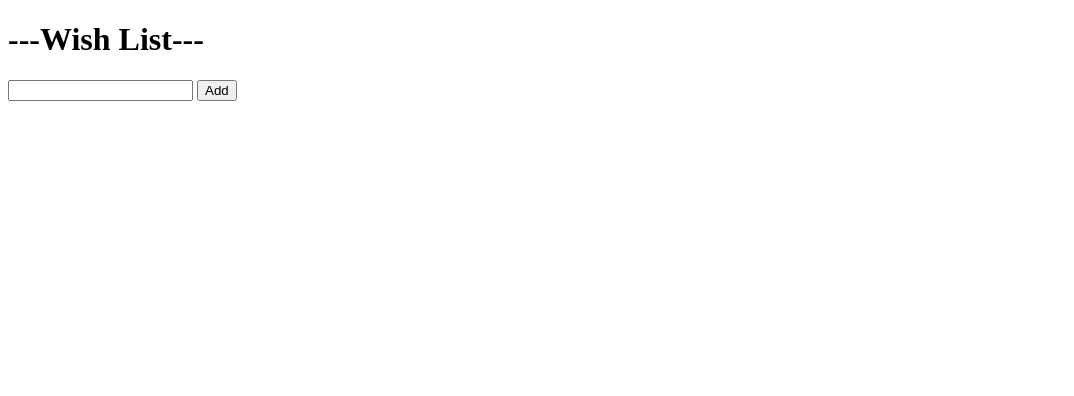
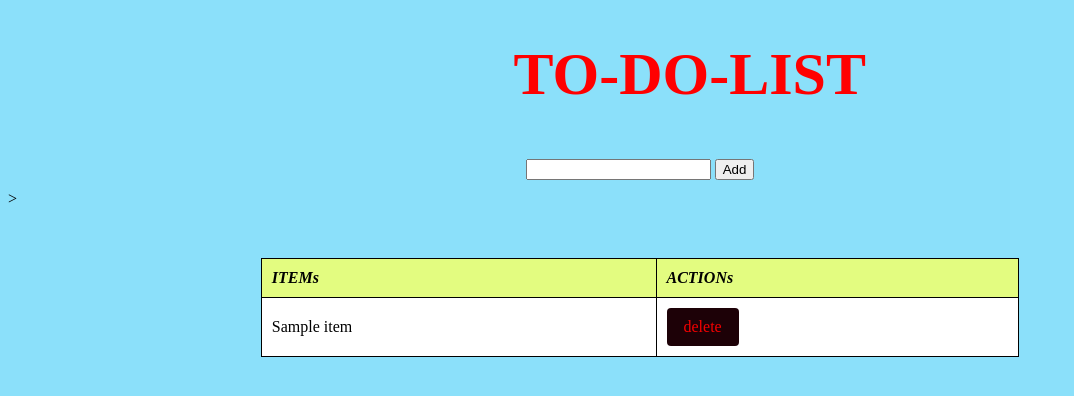
Before and after one commit to VinayakDev347/To-Do-List, a Flask app: template templates/index.html in a window 1280 px wide. Shown: the top 396 px of the page, without its empty margins (0-1074 px from the left). Run offline with Flask 3, Linux system fonts and the light colour scheme; the template is opened without the code that fills it: most values are stand-ins (such as "Sample title", 1, 10 or a date in 2020).

Commit message:
added functionality and styles

```diff
--- a/app.py
+++ b/app.py
@@ -1,12 +1,36 @@
-from flask import Flask,render_template
+from flask import Flask,render_template,request,redirect,url_for
 
 app = Flask(__name__)
+wishlist = []
 
-@app.route("/")
-def hello_world():
-    return render_template('index.html')
+def list_append(item):
+    global wishlist
+    wishlist.append(item)
+
+def list_delete(item):
+    global wishlist
+    wishlist.remove(item)
+
+@app.route("/",methods = ['GET' , 'POST'])
+def create_to_do():
+    global wishlist
+    if request.method == 'POST':
+        item_added = request.form['item']
+        print("added value",item_added)
+        if item_added != '':
+            list_append(item_added)
+    return render_template('index.html',wishlist=wishlist)
+
+
+
+@app.route("/delete/<item>")
+def delete_item(item):
+    list_delete(item)
+    return redirect(url_for('create_to_do'))
+
 
 app.run(debug=True)
 
 
-# if __name__ =
+# if __name__ = '__main__'
+    # app.run(debug=True)
--- /dev/null
+++ b/static/style.css
@@ -0,0 +1,74 @@
+body{
+    background-color: rgb(139, 224, 250);
+}
+
+table
+{
+    width:60%;
+    margin:50px auto;
+
+}
+table,td,th
+{
+    background-color: #e3fc80;
+    border: solid 1px black;
+    border-collapse: collapse;
+}
+#head{
+    color: red;
+}
+
+td,th{
+padding:10px;
+}
+th{
+    font-style: italic;
+    text-align:left;
+}
+h1{
+color:  #ff1493;
+font-size:60px;
+width:50%;
+margin-left:40%;
+margin-right:50%;
+
+}
+
+#list{
+background-color: rgb(255, 255, 255);
+}
+#list1{
+    background-color: rgb(255, 255, 255);
+    align-items: center;
+}
+.btn{/*button class for making buttons change any of these settings as needed*/
+    display: inline-block;
+    padding: .375rem 1rem;
+    font-size: 1rem;
+    font-weight: 400;
+    line-height: 1.5;
+    text-align: center;
+    white-space: nowrap;
+    vertical-align: middle;
+    border: 1px solid transparent;
+    border-radius: .25rem;
+    background-color:#1d0107;
+    color:rgb(245, 0, 0);
+    text-decoration: none;
+/*most of this is excess, really the main things you probably want are background color, border radius, cursor, text center, and to set the font size.*/
+}
+
+#top-div
+{
+width:50%;
+text-align:center;
+margin:auto;
+padding: 10px;
+}
+#empty_id{
+color: #ff69b4;
+margin: auto;
+width: 50%;
+text-align:center;
+padding: 10px;
+}
--- a/templates/index.html
+++ b/templates/index.html
@@ -4,15 +4,36 @@
     <meta charset="UTF-8">
     <meta name="viewport" content="width=device-width, initial-scale=1.0">
     <title>Document</title>
+    <link rel="stylesheet" href="{{url_for('static', filename = 'style.css')}}">
 </head>
 <body>
-    <h1>---Wish List---</h1>
+    <h1 id="head">TO-DO-LIST</h1>
 
-    <div>
+    <div id="top-div">
         <form action="/" method="post">
             <input type="text" id="item" name="item">
             <input type="submit" value="Add" name="addButton">
+
         </form>
+    </div>
+            {% if wishlist|length < 1 %}
+            <h4 id="empty_id">Add Your To-DO-List</h4>
+            {% else %}
+            <table>
+                <tr>
+                    <th>ITEMs</th>
+                    <th>ACTIONs</th>
+                </tr>
+                {% for item in wishlist%}
+
+                <tr>
+                    <td id="list">{{item}}</td>
+                    <td id="list1"><a href="{{ url_for('delete_item', item=item) }}"  name="delete" class="btn" value="{{item}}">delete</a></td>
+                </tr>
+                {% endfor %}>
+
+            </table>
+            {% endif %}
     </div>
 </body>
 </html>
```
